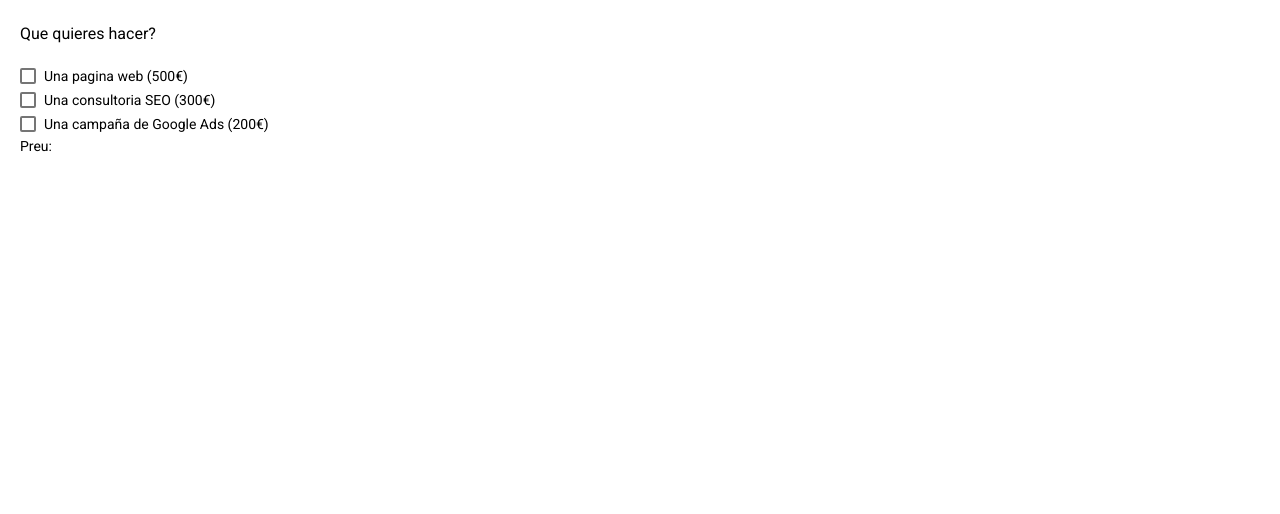
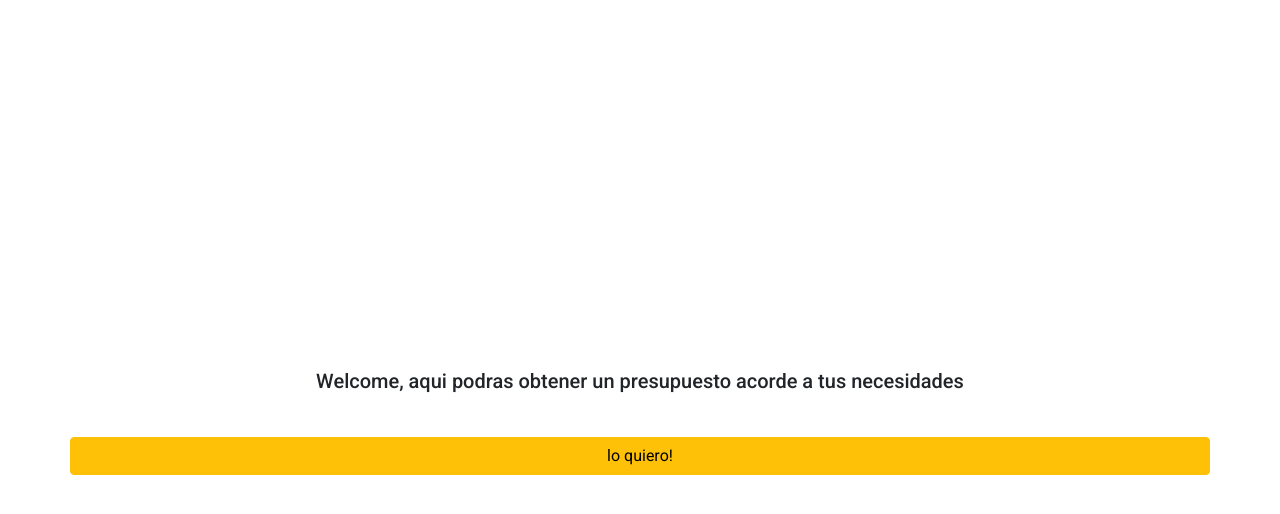
Before and after one commit to JIMENTA/S7-Presupuesto, an Angular app: page / in a window 1280 px wide. Shown: the top 514 px of the page. Built offline with nearby package versions, Linux system fonts and the light colour scheme.

Commit message:
sin cambios aparentes

```diff
--- a/src/app/app-routing.module.ts
+++ b/src/app/app-routing.module.ts
@@ -4,11 +4,12 @@ import { CommonModule } from '@angular/common';
 
 import { RouterModule, Routes } from '@angular/router';
 import { HomeComponent } from './components/home/home.component';
+import { InicioComponent } from './components/inicio/inicio.component';
 
 const routes: Routes = [
   {
     path:'',
-    component: HomeComponent
+    component: InicioComponent
   },
   {
     path:'presupuesto',
--- a/src/app/app.component.ts
+++ b/src/app/app.component.ts
@@ -9,7 +9,4 @@ export class AppComponent {
   title = 'presupuesto';
 
 
-
-
-
 }
--- a/src/app/components/calculo/calculo.component.html
+++ b/src/app/components/calculo/calculo.component.html
@@ -1,2 +1,9 @@
-<div>Numeros de pagina: <button>+</button> <input type="number"> <button>-</button></div>
-<div>Numeros de pagina: <button>+</button> <input type="number"> <button>-</button></div>
+<form [formGroup]="cantidadesForm" (ngSubmit)="calculoExtras(cantidadesForm.value)">
+    <div>
+        <label>Cantidad de pagina: </label>
+        <button type="submit">+</button> <input formControlName="paginas" type="text"><button>-</button> </div>
+    <div>
+        <label>Cantidad de idiomas: </label>
+        <button type="submit">+</button> <input formControlName="idiomas" type="text"><button>-</button>
+    </div>
+</form>
--- a/src/app/components/calculo/calculo.component.ts
+++ b/src/app/components/calculo/calculo.component.ts
@@ -1,4 +1,5 @@
 import { Component, OnInit } from '@angular/core';
+import { FormBuilder, FormGroup } from '@angular/forms';
 
 @Component({
   selector: 'app-calculo',
@@ -7,9 +8,21 @@ import { Component, OnInit } from '@angular/core';
 })
 export class CalculoComponent implements OnInit {
 
-  constructor() { }
+  cantidadesForm : FormGroup
+  suma = 0;
+
+  constructor(private builder: FormBuilder) {
+    this.cantidadesForm = this.builder.group({
+      paginas:[1],
+      idiomas:[1]
+    })
+  }
 
   ngOnInit(): void {
   }
 
+  calculoExtras(values){
+   console.log(values.paginas)
+     //   console.log((this.cantidadesForm.get('cantidad').value * this.cantidadesForm.get('idioma').value)*30)
+  }
 }
--- a/src/app/components/home/home.component.html
+++ b/src/app/components/home/home.component.html
@@ -1,17 +1,17 @@
 <div class="container">
     <h3>Que quieres hacer?</h3>
-    <mat-checkbox #checkPag color="primary" (change)="calcular($event)">
+    <mat-checkbox #checkPag id=1 color="primary" (change)="calcular($event)">
         <div>Una pagina web (500€)</div>
     </mat-checkbox> <br>
 
     <app-calculo *ngIf="checkPag.checked"></app-calculo>
 
-    <mat-checkbox #checkSEO color="primary" (change)="calcular($event)">
+    <mat-checkbox #checkSEO id=2 color="primary" (change)="calcular($event)">
         <div>Una consultoria SEO (300€)</div>
     </mat-checkbox><br>
-    <mat-checkbox #checkAds color="primary" id=3 (change)="calcular($event)">
+    <mat-checkbox color="primary" (change)="calcular($event)">
         <div>Una campaña de Google Ads (200€)</div>
     </mat-checkbox>
-    <p>Preu: </p>
+    <p>Total:{{ total }} </p>
 
 </div>
--- a/src/app/components/home/home.component.ts
+++ b/src/app/components/home/home.component.ts
@@ -7,6 +7,8 @@ import { PanelService } from 'src/app/services/panel.service';
   styleUrls: ['./home.component.css']
 })
 export class HomeComponent implements OnInit {
+  total =0;
+
 
   constructor( private miServicio : PanelService) { }
 
@@ -14,7 +16,7 @@ export class HomeComponent implements OnInit {
   }
 
   calcular(event){
-    console.log(event.source.id)
+
     this.miServicio.addToBudget(event)
 
   }
--- /dev/null
+++ b/src/app/components/inicio/inicio.component.html
@@ -0,0 +1,11 @@
+<ng-template #start>
+    <div class="container">
+        <div class=" vh-100 row mb-0 text-center d-flex justify-content-center align-content-center">
+            <h2>Welcome, aqui podras obtener un presupuesto acorde a tus necesidades</h2>
+            <button class="btn btn-warning mt-4" (click)="show=!show"> lo quiero! </button>
+        </div>
+    </div>
+</ng-template>
+<div *ngIf="show; else start">
+    <app-home></app-home>
+</div>
--- /dev/null
+++ b/src/app/components/inicio/inicio.component.ts
@@ -0,0 +1,16 @@
+import { Component, OnInit } from '@angular/core';
+
+@Component({
+  selector: 'app-inicio',
+  templateUrl: './inicio.component.html',
+  styleUrls: ['./inicio.component.css']
+})
+export class InicioComponent implements OnInit {
+
+  show:boolean = false;
+  constructor() { }
+
+  ngOnInit(): void {
+  }
+
+}
--- a/src/app/services/panel.service.ts
+++ b/src/app/services/panel.service.ts
@@ -4,27 +4,31 @@ import { Injectable } from '@angular/core';
   providedIn: 'root'
 })
 export class PanelService {
-  total: any;
-  orders: any;
+  total = 0;
 
   constructor() { }
+
+
   addToBudget($event){
-    // this.myPanelService.calcular($event)
 
-    const id = $event.target.value;
-    const isChecked = $event.target.checked;
 
-    this.orders.map((element) =>{
 
-      if(element.id == id &&  element.selected !== isChecked){
-        this.total +=element.price
-      }
-      if(element.id == id &&  element.selected === isChecked){
-        this.total -=element.price
-      }
-      console.log(this.total)
-      console.log(isChecked)
-    });
+    console.log($event.checked)
+    // const id = $event.target.value;
+    // const isChecked = $event.target.checked;
+
+    // this.orders.map((element) =>{
+
+    //   if(element.id == id &&  element.selected !== isChecked){
+    //     this.total +=element.price
+    //   }
+    //   if(element.id == id &&  element.selected === isChecked){
+    //     this.total -=element.price
+    //   }
+    //   console.log(this.total)
+    //   console.log(isChecked)
+    // });
+
   }
 
 
--- a/src/index.html
+++ b/src/index.html
@@ -1,5 +1,6 @@
 <!doctype html>
 <html lang="en">
+
 <head>
     <meta charset="utf-8">
     <title>Presupuesto</title>
@@ -9,8 +10,11 @@
     <link rel="preconnect" href="https://fonts.gstatic.com">
     <link href="https://fonts.googleapis.com/css2?family=Roboto:wght@300;400;500&display=swap" rel="stylesheet">
     <link href="https://fonts.googleapis.com/icon?family=Material+Icons" rel="stylesheet">
+    <link href="https://cdn.jsdelivr.net/npm/bootstrap@5.1.3/dist/css/bootstrap.min.css" rel="stylesheet" integrity="sha384-1BmE4kWBq78iYhFldvKuhfTAU6auU8tT94WrHftjDbrCEXSU1oBoqyl2QvZ6jIW3" crossorigin="anonymous">
 </head>
+
 <body class="mat-typography">
     <app-root></app-root>
 </body>
+
 </html>
```
Also changed, not shown: src/app/app.module.ts (+5 -2 lines), src/app/components/inicio/inicio.component.css (added), 1 other file (tests, documents, lock files or other folders). Lines whose indentation alone changed are shown as unchanged.
